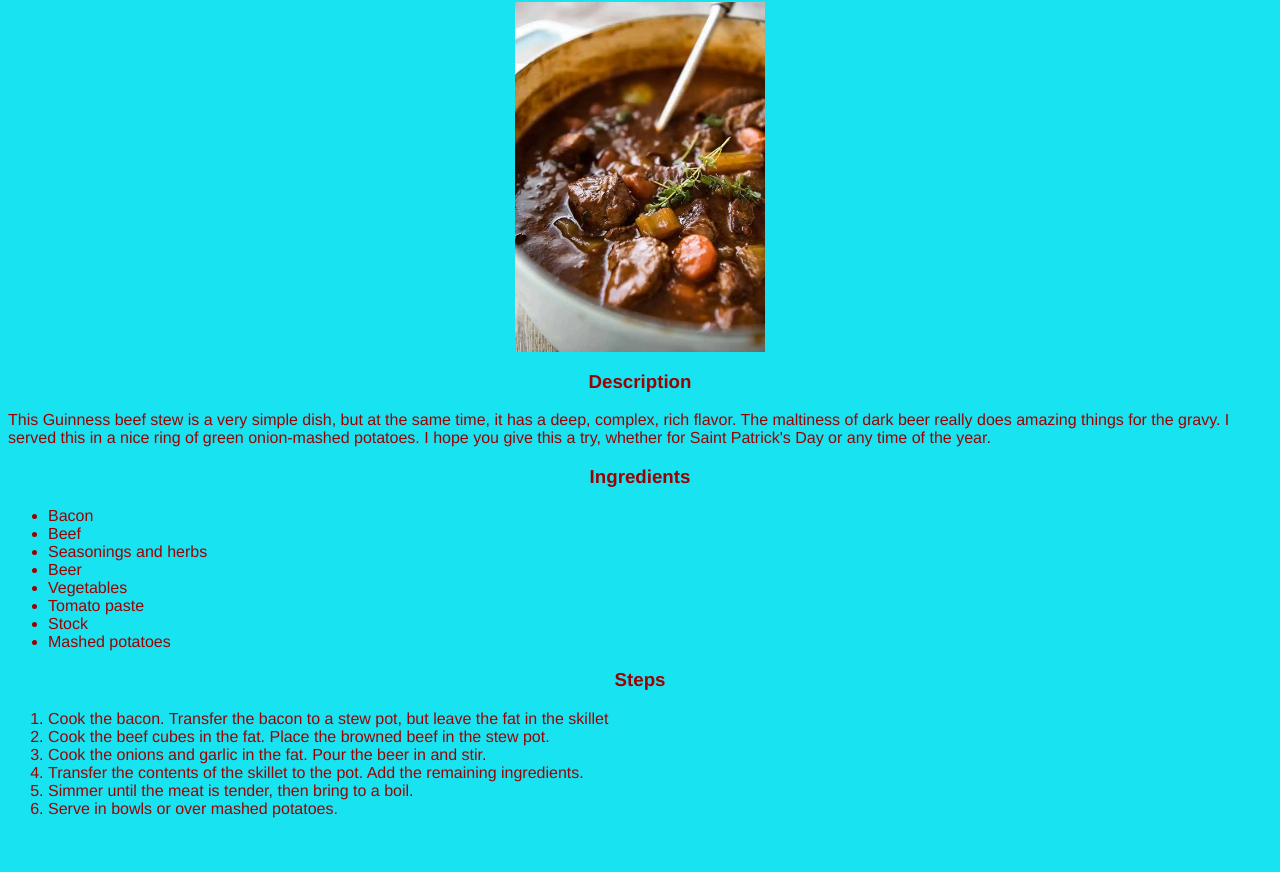
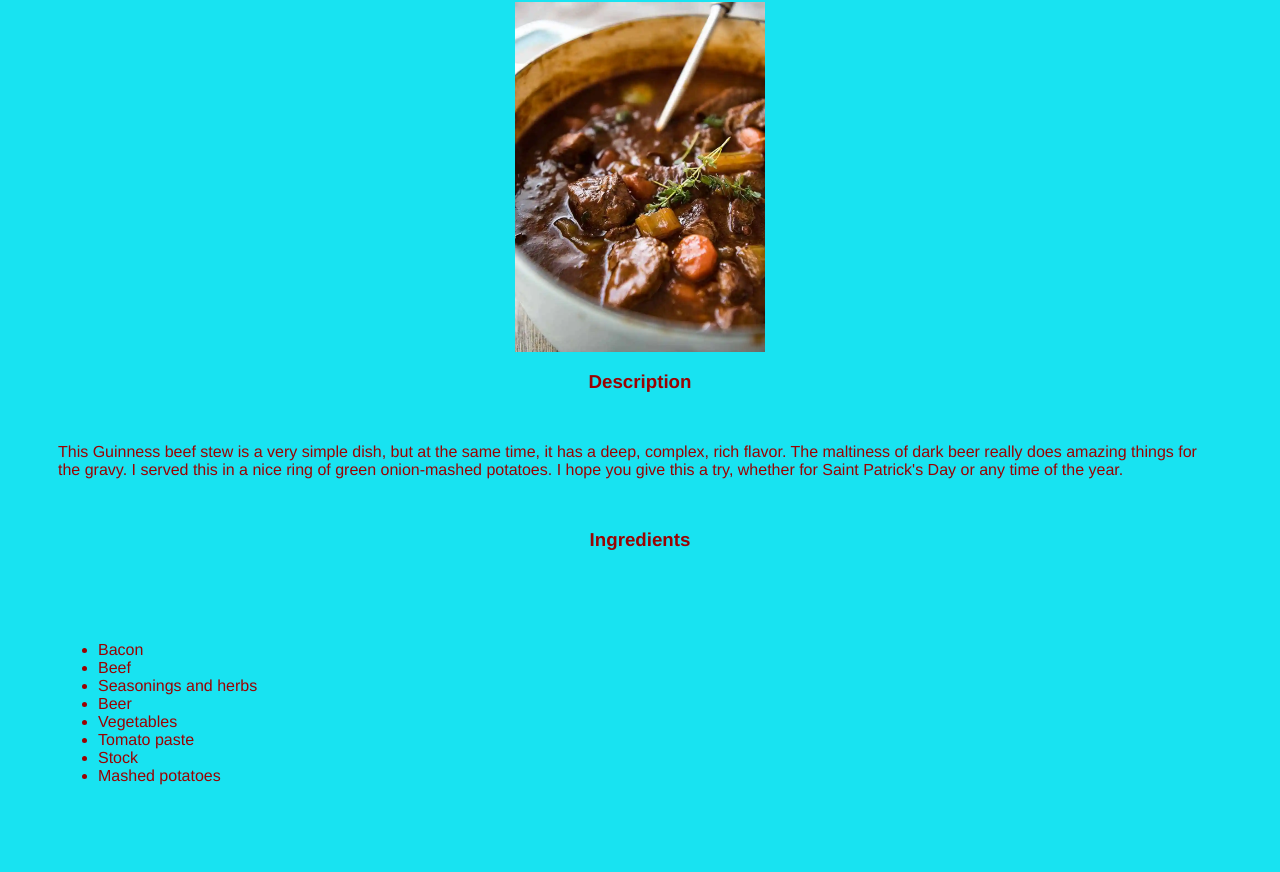
Before and after one commit to pmac8/odin-recipes, a plain HTML site: page recipes/stew.html in a window 1280 px wide. Shown: the part 78-950 px from the top of the page. Before the commit the page ends 912 px from the top, so only its background shows below. Drawn offline with Linux system fonts and the light colour scheme.

Commit message:
Edit all with updated css with border and padding

```diff
--- a/recipes/stew.html
+++ b/recipes/stew.html
@@ -11,7 +11,7 @@
         <h3>Description</h3>
         <p>This Guinness beef stew is a very simple dish, but at the same time, it has a deep, complex, rich flavor. The maltiness of dark beer really does amazing things for the gravy. I served this in a nice ring of green onion-mashed potatoes. I hope you give this a try, whether for Saint Patrick's Day or any time of the year.</p>
         <h3>Ingredients</h3>
-        <ul>
+        <ul class="unorder">
             <li>Bacon</li>
             <li>Beef</li>
             <li>Seasonings and herbs</li>
@@ -22,7 +22,7 @@
             <li>Mashed potatoes</li>
         </ul>
         <h3>Steps</h3>
-        <ol>
+        <ol class="order">
             <li>Cook the bacon. Transfer the bacon to a stew pot, but leave the fat in the skillet</li>
             <li>Cook the beef cubes in the fat. Place the browned beef in the stew pot.</li>
             <li>Cook the onions and garlic in the fat. Pour the beer in and stir.</li>
--- a/style.css
+++ b/style.css
@@ -3,7 +3,11 @@
     font-family: 'Franklin Gothic Medium', 'Arial Narrow', Arial, sans-serif;
 }
 
-h1,
+h1 {
+    text-align: center;
+    color: rgb(154, 2, 2);
+}
+
 h3 {
     text-align: center;
     color: rgb(154, 2, 2);
@@ -15,6 +19,7 @@ ul,
 p,
 link {
     color: rgb(154, 2, 2);
+    margin: 50px;
 }
 
 img {
@@ -25,3 +30,13 @@ img {
     margin-right: auto;
 
 }
+
+.unorder {
+    margin: 40px;
+    padding: 50px;
+}
+
+.order {
+    margin: 40px;
+    padding: 50px;
+}
```
Also changed, not shown: recipes/chicken.html (+2 -2 lines), recipes/cottage_pie.html (+2 -2 lines).
